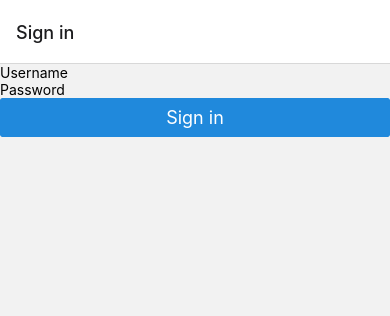
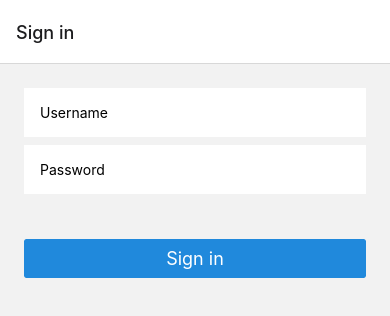
Before and after one commit to xblue-light/expo-boilerplate-ts, a React Native app: screen /SignIn in a window 390 px wide. Shown: the top 316 px of the page. Built offline with nearby package versions, Linux system fonts and the light colour scheme.

Commit message:
chore: add validation check for signin

```diff
--- a/App.tsx
+++ b/App.tsx
@@ -1,22 +1,14 @@
 import React, { useEffect, useReducer, useMemo } from "react";
-import { Text, View } from "react-native";
 import { NavigationContainer } from "@react-navigation/native";
 import { createNativeStackNavigator } from "@react-navigation/native-stack";
 import { SignInScreen } from "./app/screens/SignInScreen";
 import { AuthContext } from "./app/context/AuthContext";
 import authReducer from "./app/reducers/authReducer";
 import { ProtectedScreen } from "./app/screens/ProtectedScreen";
+import { SplashScreen } from "./app/screens/SplashScreen";
 import { loginWithMockUserCreds } from "./app/axios/axiosInstance";
 import * as SecureStore from "expo-secure-store";
-import { IAuthData } from "./app/interfaces/IAuthData";
-
-function SplashScreen() {
-  return (
-    <View>
-      <Text>Loading...</Text>
-    </View>
-  );
-}
+import { Alert } from "react-native";
 
 const Stack = createNativeStackNavigator();
 
@@ -52,7 +44,12 @@ export default function App() {
 
   const authContext = useMemo(
     () => ({
-      signIn: async (data?: IAuthData) => {
+      signIn: async (data?: any) => {
+        if (!data?.username && !data?.password) {
+          Alert.alert("Error", "Please provide input details!");
+          return;
+        }
+
         // Login and get access token
         let accessToken = await loginWithMockUserCreds();
         // In a production app, we need to send some data (usually username, password) to server and get a token
@@ -72,7 +69,7 @@ export default function App() {
         // Clear the secure storage on logout
         SecureStore.deleteItemAsync("userToken");
       },
-      signUp: async (data?: IAuthData) => {
+      signUp: async (data?: any) => {
         // In a production app, we need to send user data to server and get a token
         // We will also need to handle errors if sign up failed
         // After getting token, we need to persist the token using `SecureStore` or any other encrypted storage
--- a/app/screens/SignInScreen.tsx
+++ b/app/screens/SignInScreen.tsx
@@ -10,19 +10,37 @@ export const SignInScreen = (): JSX.Element => {
   const { signIn } = useContext(AuthContext);
 
   return (
-    <View>
+    <View
+      style={{
+        padding: 16,
+        margin: 8,
+      }}
+    >
       <TextInput
         placeholder="Username"
         value={username}
         onChangeText={setUsername}
+        style={{
+          backgroundColor: "white",
+          padding: 16,
+          marginBottom: 8,
+        }}
       />
       <TextInput
         placeholder="Password"
         value={password}
         onChangeText={setPassword}
         secureTextEntry
+        style={{
+          backgroundColor: "white",
+          padding: 16,
+          marginBottom: 45,
+        }}
       />
-      <Button title="Sign in" onPress={() => signIn({ username, password })} />
+      <Button
+        title="Sign in"
+        onPress={() => signIn({ username, password } as any)}
+      />
     </View>
   );
 };
```
Also changed, not shown: app/screens/ProfileScreen.tsx (deleted, +0 -16 lines).
